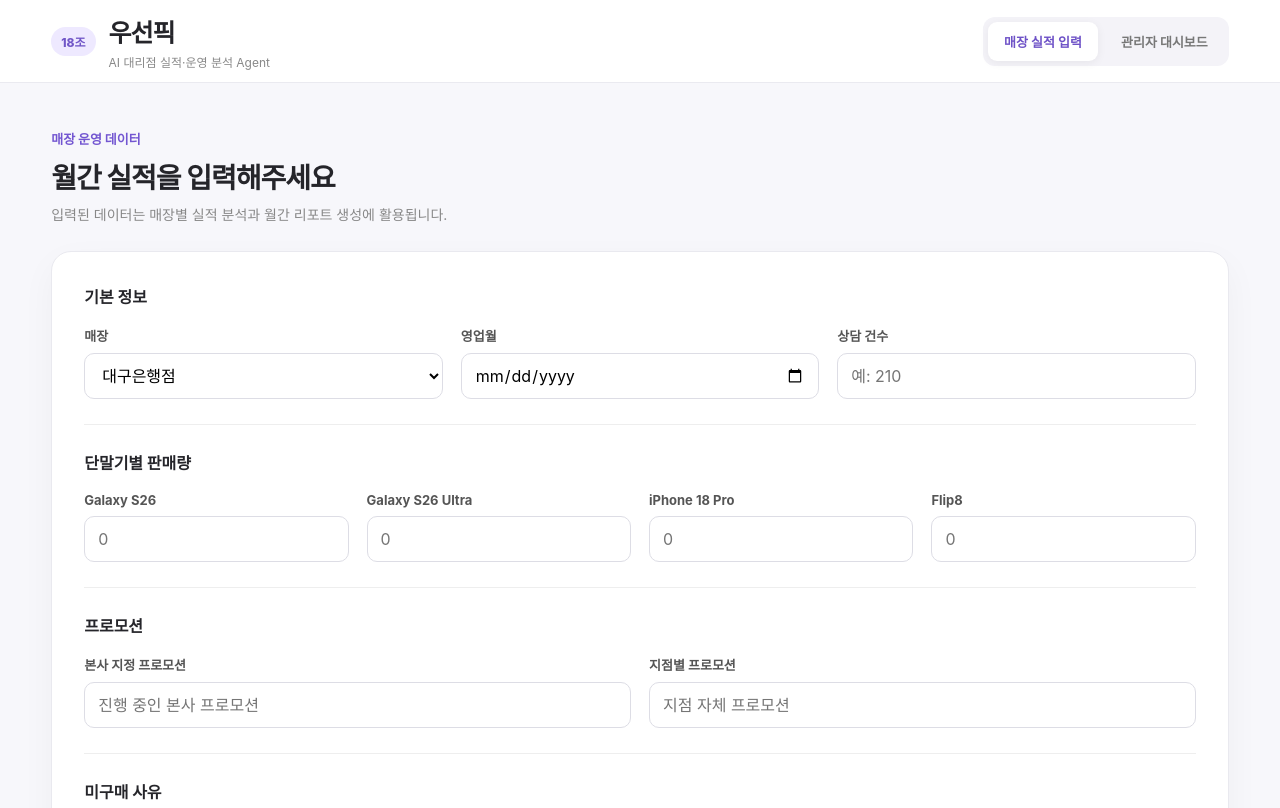
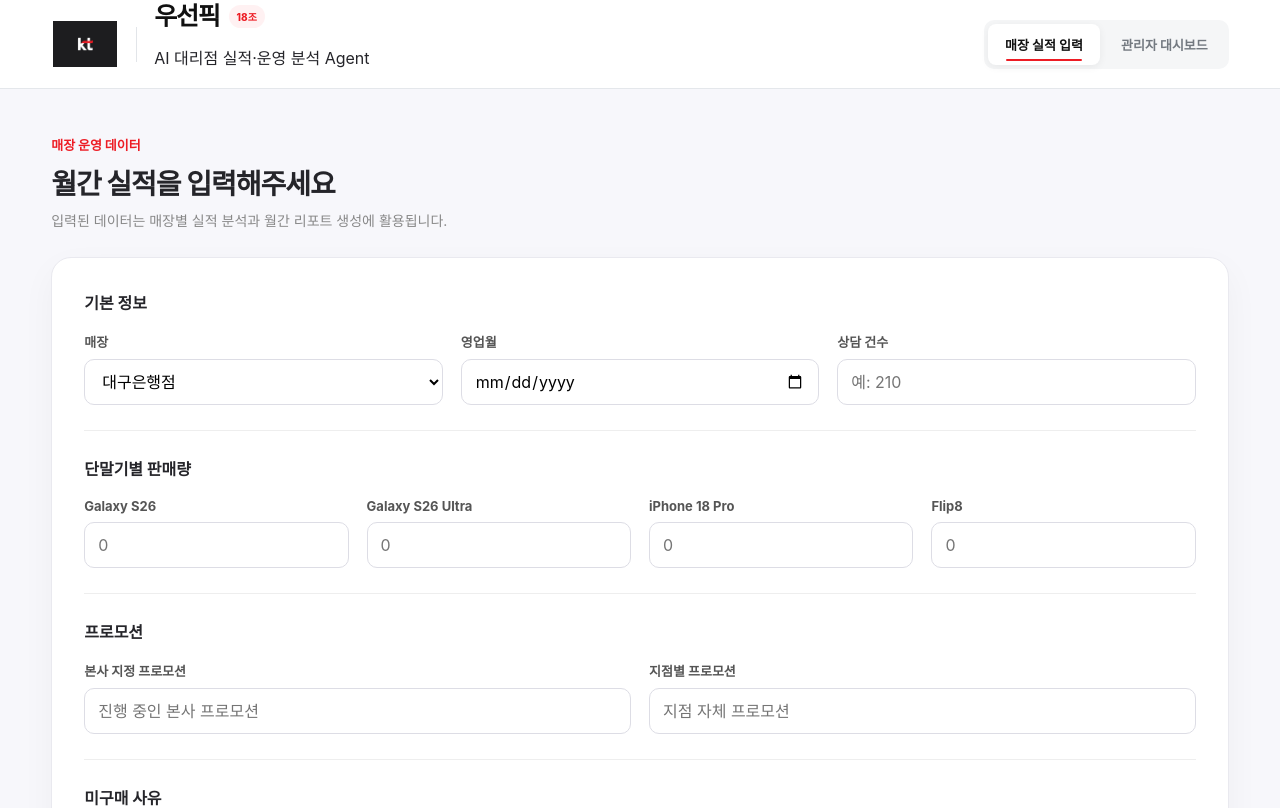
Before and after one commit to HDYee/woosunpick, a React (Vite) app: page / in a window 1280 px wide. Shown: the top 808 px of the page. Built offline with nearby package versions, Linux system fonts and the light colour scheme.

Commit message:
ui수정

```diff
--- a/src/App.css
+++ b/src/App.css
@@ -1,3 +1,20 @@
+:root {
+  --kt-red: #ed1c24;
+  --kt-red-dark: #c81018;
+  --kt-soft-red: #fff1f2;
+
+  --kt-black: #111111;
+  --kt-navy: #173454;
+
+  --bg: #f6f7f9;
+  --card: #ffffff;
+
+  --border: #e4e7eb;
+  --text: #1b1d21;
+  --text-sub: #737980;
+}
+
+
 * {
   box-sizing: border-box;
 }
@@ -33,177 +50,185 @@ button {
 /* ==============================
    HEADER
 ============================== */
-
 .header {
   position: sticky;
   top: 0;
   z-index: 100;
 
-  background: rgba(
-    255,
-    255,
-    255,
-    0.95
-  );
+  background: rgba(255, 255, 255, 0.97);
 
-  border-bottom:
-    1px solid #eaeaf0;
+  border-bottom: 1px solid var(--border);
 
-  backdrop-filter:
-    blur(12px);
+  backdrop-filter: blur(14px);
 }
 
 
 .header-inner {
-  width:
-    min(
-      1180px,
-      92%
-    );
+  width: min(1180px, 92%);
 
-  margin:
-    0 auto;
+  min-height: 88px;
 
-  min-height:
-    82px;
+  margin: 0 auto;
 
-  display:
-    flex;
+  display: flex;
 
-  align-items:
-    center;
+  align-items: center;
+  justify-content: space-between;
 
-  justify-content:
-    space-between;
-
-  gap:
-    30px;
+  gap: 30px;
 }
 
 
 .brand {
-  display:
-    flex;
+  display: flex;
+  align-items: center;
 
-  align-items:
-    center;
-
-  gap:
-    13px;
+  gap: 17px;
 }
 
 
-.team {
-  padding:
-    6px 10px;
+.logo-box {
+  width: 68px;
+  height: 48px;
 
-  border-radius:
-    30px;
+  display: flex;
+  align-items: center;
+  justify-content: center;
 
-  background:
-    #eee9ff;
+  overflow: hidden;
+}
 
-  color:
-    #7056c7;
 
-  font-size:
-    12px;
+.kt-logo {
+  width: 64px;
+  height: auto;
 
-  font-weight:
-    800;
+  display: block;
+
+  object-fit: contain;
+}
+
+
+.brand-divider {
+  width: 1px;
+  height: 35px;
+
+  background: #e2e5e9;
+}
+
+
+.brand-copy {
+  display: flex;
+  flex-direction: column;
+}
+
+
+.brand-title-row {
+  display: flex;
+  align-items: center;
+
+  gap: 9px;
 }
 
 
 .brand h1 {
-  margin:
-    0;
+  margin: 0;
 
-  font-size:
-    25px;
+  color: var(--kt-black);
 
-  letter-spacing:
-    -1px;
+  font-size: 25px;
+  line-height: 1;
+
+  font-weight: 900;
+
+  letter-spacing: -1.2px;
 }
 
 
-.brand p {
-  margin:
-    4px 0 0;
+.team-badge {
+  padding: 4px 8px;
 
-  color:
-    #888;
+  border-radius: 20px;
 
-  font-size:
-    12px;
+  background: var(--kt-soft-red);
+
+  color: var(--kt-red);
+
+  font-size: 10px;
+  font-weight: 800;
 }
+
 
 
 /* ==============================
    NAV
 ============================== */
+.nav {
+  display: flex;
 
-.nav {
-  display:
-    flex;
+  gap: 4px;
 
-  gap:
-    7px;
+  padding: 4px;
 
-  padding:
-    5px;
+  border-radius: 10px;
 
-  border-radius:
-    12px;
-
-  background:
-    #f4f3f8;
+  background: #f5f6f7;
 }
 
 
 .nav-button {
-  border:
-    0;
+  position: relative;
 
-  border-radius:
-    9px;
+  border: 0;
 
-  padding:
-    10px 16px;
+  border-radius: 8px;
 
-  background:
-    transparent;
+  padding: 11px 17px;
 
-  color:
-    #777;
+  background: transparent;
 
-  font-size:
-    13px;
+  color: #737980;
 
-  font-weight:
-    700;
+  font-size: 13px;
+  font-weight: 700;
 
-  transition:
-    0.2s;
+  transition: 0.18s ease;
+}
+
+
+.nav-button:hover {
+  color: var(--kt-black);
+
+  background: #ffffff;
 }
 
 
 .nav-button.active {
-  background:
-    white;
+  background: #ffffff;
 
-  color:
-    #6e52c7;
+  color: var(--kt-black);
 
   box-shadow:
-    0 2px 10px
-    rgba(
-      0,
-      0,
-      0,
-      0.06
-    );
+    0 2px 8px
+    rgba(0, 0, 0, 0.06);
 }
 
+
+.nav-button.active::after {
+  content: "";
+
+  position: absolute;
+
+  left: 18px;
+  right: 18px;
+  bottom: 4px;
+
+  height: 2px;
+
+  border-radius: 2px;
+
+  background: var(--kt-red);
+}
 
 /* ==============================
    COMMON
@@ -231,16 +256,11 @@ button {
 
 
 .intro-label {
-  color:
-    #7356d1;
+  color: var(--kt-red);
 
-  font-size:
-    13px;
-
-  font-weight:
-    800;
+  font-size: 13px;
+  font-weight: 800;
 }
-
 
 .intro h2,
 .dashboard-header h2 {
@@ -410,55 +430,38 @@ button {
 
 .field input:focus,
 .field select:focus {
-  border-color:
-    #866bdc;
+  border-color: var(--kt-red);
 
   box-shadow:
     0 0 0 3px
-    rgba(
-      134,
-      107,
-      220,
-      0.12
-    );
+    rgba(237, 28, 36, 0.09);
 }
 
+.submit-button {
+  width: 100%;
+  height: 52px;
 
-.submit-button {
-  width:
-    100%;
+  margin-top: 28px;
 
-  height:
-    52px;
+  border: 0;
+  border-radius: 10px;
 
-  margin-top:
-    28px;
+  background: var(--kt-red);
 
-  border:
-    0;
+  color: white;
 
-  border-radius:
-    11px;
+  font-size: 14px;
+  font-weight: 800;
 
-  background:
-    #7558d4;
-
-  color:
-    white;
-
-  font-size:
-    14px;
-
-  font-weight:
-    800;
+  transition: 0.18s ease;
 }
 
 
 .submit-button:hover {
-  background:
-    #674ac5;
+  background: var(--kt-red-dark);
+
+  transform: translateY(-1px);
 }
-
 
 .submit-button:disabled {
   opacity:
@@ -623,32 +626,26 @@ button {
 
 
 .summary-card.danger {
-  border-color:
-    #ffd6d6;
+  border-color: #ffc9cc;
 
-  background:
-    #fffafa;
+  background: #fff7f7;
 }
 
 
 .summary-card.danger strong {
-  color:
-    #d94a4a;
+  color: var(--kt-red);
 }
 
 
 .summary-card.best {
-  border-color:
-    #dcd4ff;
+  border-color: #d5e2ef;
 
-  background:
-    #fbfaff;
+  background: #f7faff;
 }
 
 
 .summary-card.best strong {
-  color:
-    #7155d0;
+  color: #21629c;
 }
 
 
@@ -800,51 +797,34 @@ button {
     800;
 }
 
-
 .status-관리필요 {
-  background:
-    #ffeaea;
-
-  color:
-    #d34a4a;
+  background: #ffe8ea;
+  color: #d71920;
 }
 
 
 .status-우수사례 {
-  background:
-    #eee9ff;
-
-  color:
-    #694dcc;
+  background: #eaf3fb;
+  color: #21629c;
 }
 
 
 .status-상승 {
-  background:
-    #e8f8ef;
-
-  color:
-    #277a53;
+  background: #eaf7ef;
+  color: #287d50;
 }
 
 
 .status-하락 {
-  background:
-    #fff1e6;
-
-  color:
-    #be682c;
+  background: #fff0e5;
+  color: #bd6426;
 }
 
 
 .status-유지 {
-  background:
-    #eeeeF2;
-
-  color:
-    #666;
+  background: #eef0f2;
+  color: #62676d;
 }
-
 
 /* ==============================
    STORE METRICS
@@ -931,38 +911,33 @@ button {
 
 
 .analysis-box {
-  margin-bottom:
-    11px;
+  margin-bottom: 11px;
 
-  background:
-    #f7f4ff;
+  padding: 17px 19px;
+
+  border-left: 3px solid var(--kt-red);
+
+  border-radius: 8px;
+
+  background: #fff7f7;
 }
 
+
+.box-label {
+  display: block;
+
+  margin-bottom: 6px;
+
+  color: var(--kt-red);
+
+  font-size: 11px;
+  font-weight: 900;
+}
 
 .target-box {
   background:
     #f7f7f9;
 }
-
-
-.box-label,
-.target-box span {
-  display:
-    block;
-
-  margin-bottom:
-    5px;
-
-  color:
-    #7054c7;
-
-  font-size:
-    11px;
-
-  font-weight:
-    800;
-}
-
 
 .target-box span {
   color:
@@ -1087,17 +1062,19 @@ button {
 
   border-radius: 9px;
 
-  padding: 10px 16px;
+  padding: 10px 17px;
 
-  background: #7558d4;
+  background: var(--kt-red);
 
   color: white;
 
   font-size: 13px;
+  font-weight: 800;
 
-  font-weight: 800;
+  transition: 0.18s ease;
 }
 
+
 .download-button:hover {
-  background: #674ac5;
+  background: var(--kt-red-dark);
 }
--- a/src/App.jsx
+++ b/src/App.jsx
@@ -1,4 +1,5 @@
 import { useEffect, useState } from 'react';
+import ktLogo from './assets/kt-logo.jpg';
 import './App.css';
 
 const INPUT_WEBHOOK_URL =
@@ -46,16 +47,32 @@ function App() {
 
           <div className="brand">
 
-            <div className="team">
-              18조
+            <div className="logo-box">
+              <img
+                src={ktLogo}
+                alt="KT"
+                className="kt-logo"
+              />
             </div>
 
-            <div>
+            <div className="brand-divider" />
+
+            <div className="brand-copy">
+
+              <div className="brand-title-row">
+
                 <h1>우선픽</h1>
+
+                <span className="team-badge">
+                  18조
+                </span>
+
+              </div>
 
               <p>
                 AI 대리점 실적·운영 분석 Agent
               </p>
+
             </div>
 
           </div>
@@ -76,7 +93,6 @@ function App() {
               매장 실적 입력
             </button>
 
-
             <button
               className={
                 page === 'dashboard'
@@ -95,7 +111,6 @@ function App() {
         </div>
 
       </header>
-
 
       {/* ==============================
           PAGE
```
Also changed, not shown: src/assets/kt-logo.jpg (added). Lines whose indentation alone changed are shown as unchanged.
